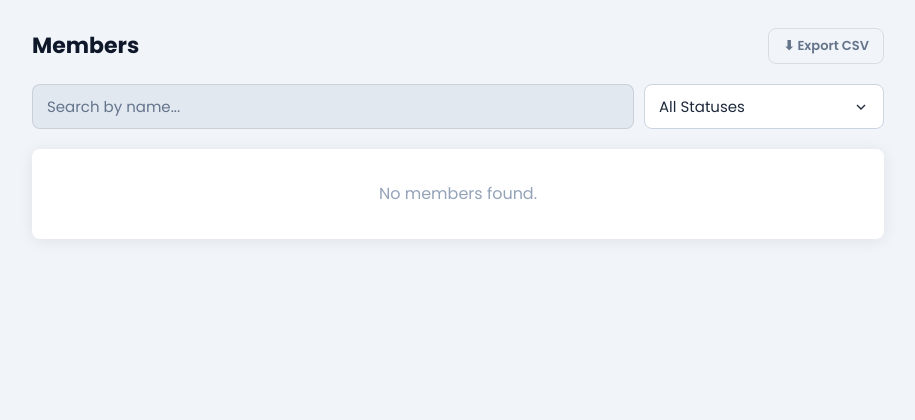
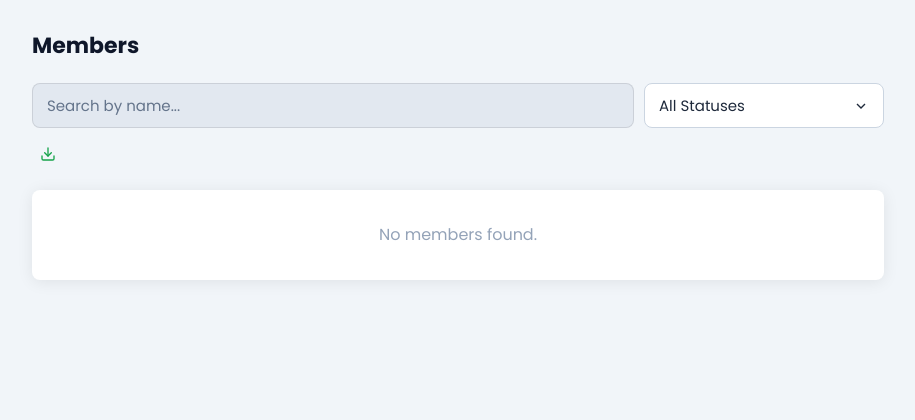
Before and after one commit to olympiadsgym/olympiads, a Django app: template members/templates/members/member_list.html in a window 1280 px wide. Shown: the part 56-476 px from the top of the page, without its empty margins (182-1097 px from the left). Run offline with Django 5.2, Linux system fonts and the light colour scheme; the template is opened without the code that fills it, so the values that code supplies are empty.

Commit message:
feat: CSV export as download icon beside status dropdown

```diff
--- a/members/templates/members/member_list.html
+++ b/members/templates/members/member_list.html
@@ -30,15 +30,18 @@
   }
   .icon-btn--deactivate:hover { background: rgba(239,68,68,0.20); }
   .icon-btn svg { width: 16px; height: 16px; }
+  .icon-btn--csv {
+    background: var(--surface-2, #f1f5f9);
+    color: #16a34a;
+    flex-shrink: 0;
+  }
+  .icon-btn--csv:hover { background: rgba(22,163,74,0.12); }
   .table-actions { display: flex; gap: 6px; align-items: center; justify-content: flex-end; }
   .member-mobile-card__actions { display: flex; gap: 6px; align-items: center; }
 </style>
 
 <div class="page-header">
   <h2 class="page-title">Members</h2>
-  <a href="{% url 'members:export_members_csv' %}" class="btn btn--ghost btn--sm" title="Download all members as CSV">
-    ⬇ Export CSV
-  </a>
 </div>
 
 <form method="get" class="filter-row" id="filterForm">
@@ -56,6 +59,16 @@
       {% endfor %}
     </ul>
   </div>
+
+  <!-- CSV Download icon beside status dropdown -->
+  <a href="{% url 'members:export_members_csv' %}{% if query or status_filter %}?q={{ query }}&status={{ status_filter }}{% endif %}"
+     class="icon-btn icon-btn--csv" title="Download CSV">
+    <svg viewBox="0 0 24 24" fill="none" stroke="currentColor" stroke-width="2" stroke-linecap="round" stroke-linejoin="round">
+      <path d="M21 15v4a2 2 0 0 1-2 2H5a2 2 0 0 1-2-2v-4"/>
+      <polyline points="7 10 12 15 17 10"/>
+      <line x1="12" y1="15" x2="12" y2="3"/>
+    </svg>
+  </a>
 </form>
 
 {% if page_obj.object_list %}
```
